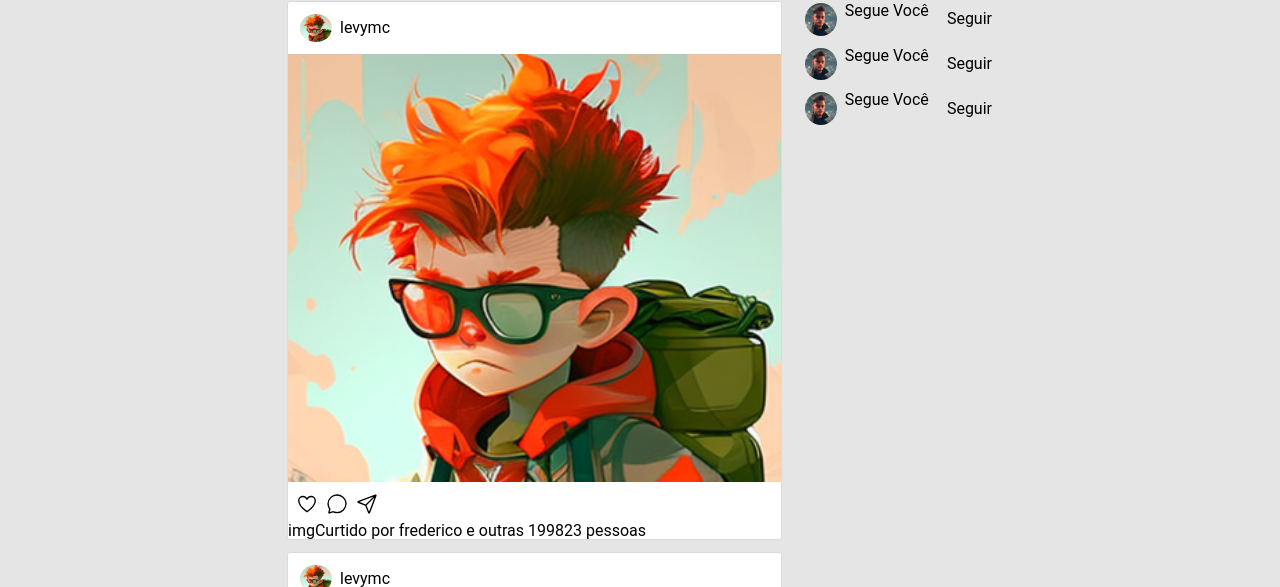
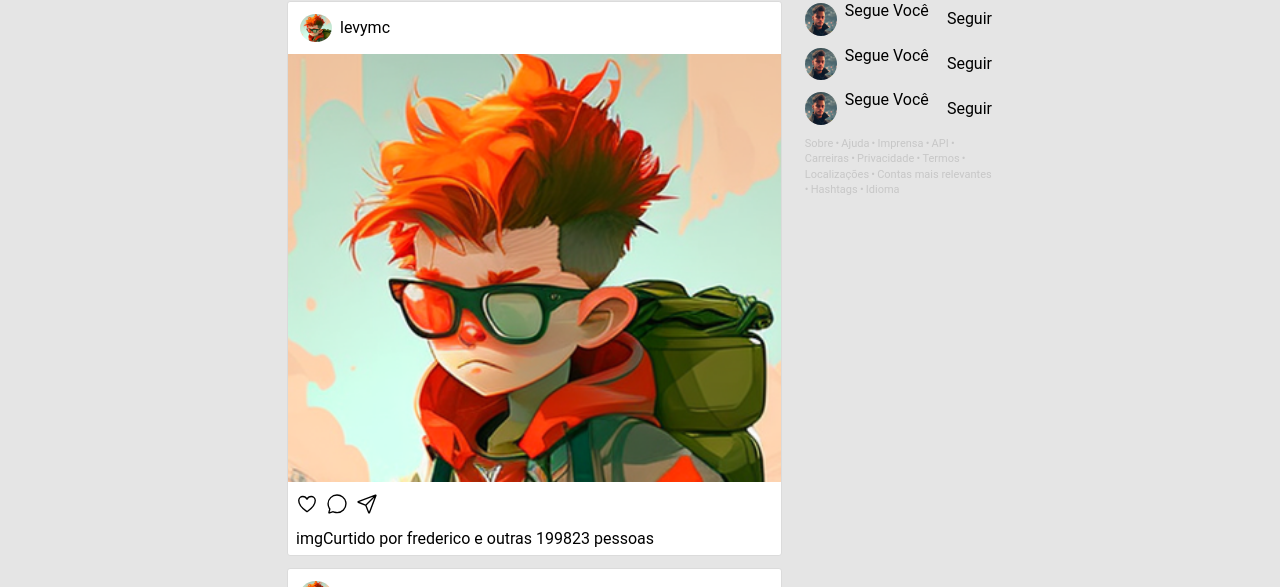
Before and after one commit to levymc/projeto7-instagramreact, a React (Create React App) app: page / in a window 1280 px wide. Shown: the part 213-800 px from the top of the page. Built offline with nearby package versions, Linux system fonts and the light colour scheme.

Commit message:
adicionando o sobre na Sidebar

```diff
--- a/public/css/style.css
+++ b/public/css/style.css
@@ -2,9 +2,13 @@
 *{
     font-family: 'Roboto', 'sans-serif' !important;
     user-select: none;
+    font-style: normal;
 }
 body{
     background: #E5E5E5;
+}
+.pointer {
+    cursor: pointer;
 }
 
 /* Topo */
@@ -154,6 +158,9 @@ body{
     padding: 0.5em;
     gap: 0.5em;
 }
+.legenda{
+    padding: 0.5em;
+}
 
 .stories{
     margin-left: auto;
@@ -231,3 +238,11 @@ body{
 .miniImage:hover{
     transform: scale(1.5);
 }
+.sobre{
+    font-weight: 400;
+    font-size: 11px;
+    line-height: 13px;
+    color: #C7C7C7;
+    flex-wrap: wrap;
+    gap:0.2em;
+}
--- a/src/components/SideBar.js
+++ b/src/components/SideBar.js
@@ -8,7 +8,11 @@ export default function Contatos(){
             <div className="conteudo-contatos">
                 <div className='topoContatos'><h4>Segestões para você</h4> <h5>Ver tudo</h5></div>
                 <Suggestion />
-
+                <div className="sobre flex">
+                    <text className="pointer"> Sobre </text> • <text className="pointer"> Ajuda </text> • <text className="pointer"> Imprensa </text> • <text className="pointer"> API </text> • <text className="pointer">Carreiras</text> • <text className="pointer">Privacidade</text> •
+                    <text className="pointer">Termos</text> • <text className="pointer">Localizações</text> • <text className="pointer">Contas mais relevantes</text> • <text className="pointer">Hashtags</text> • <br />
+                    <text className="pointer">Idioma</text>
+                </div>
             </div>
         </div>
     )
```
